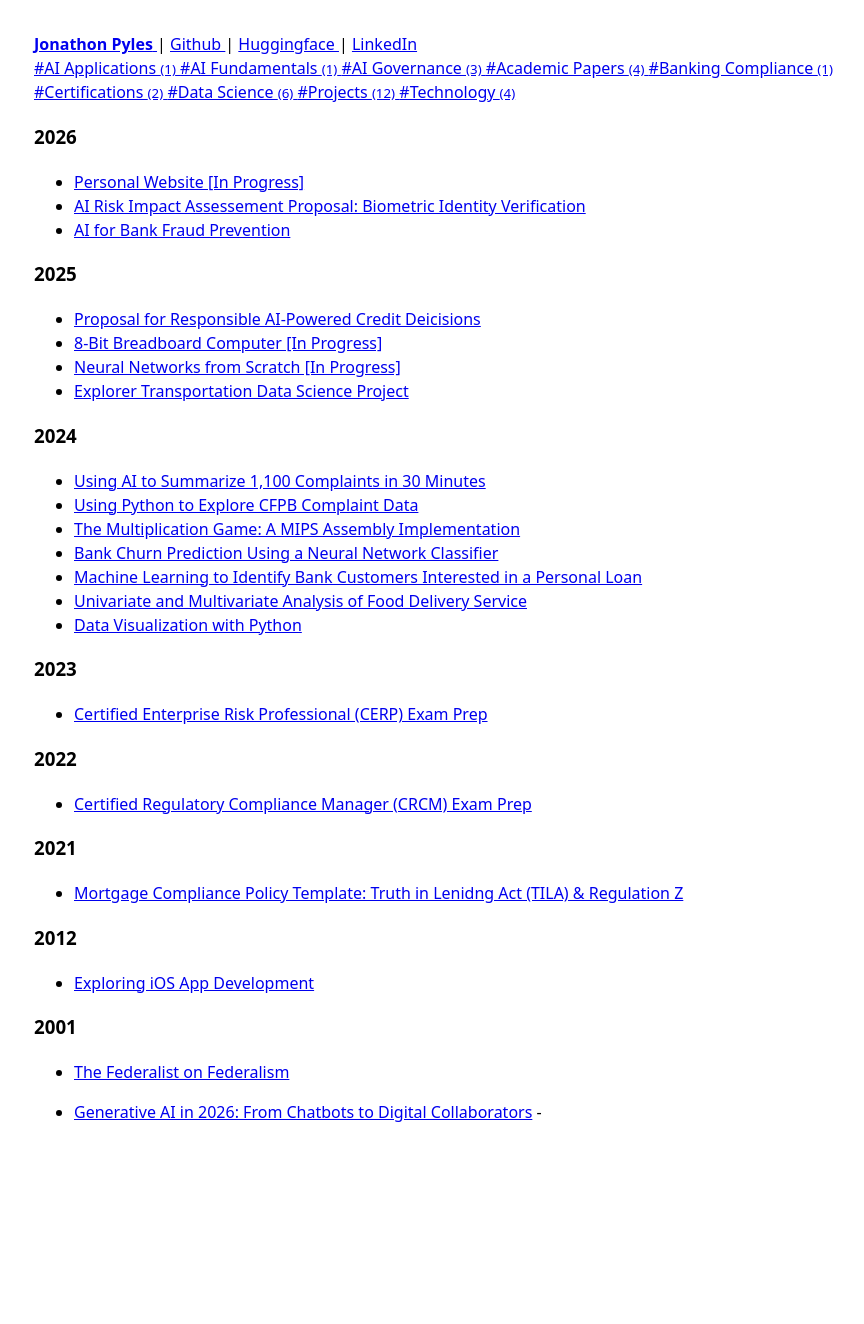
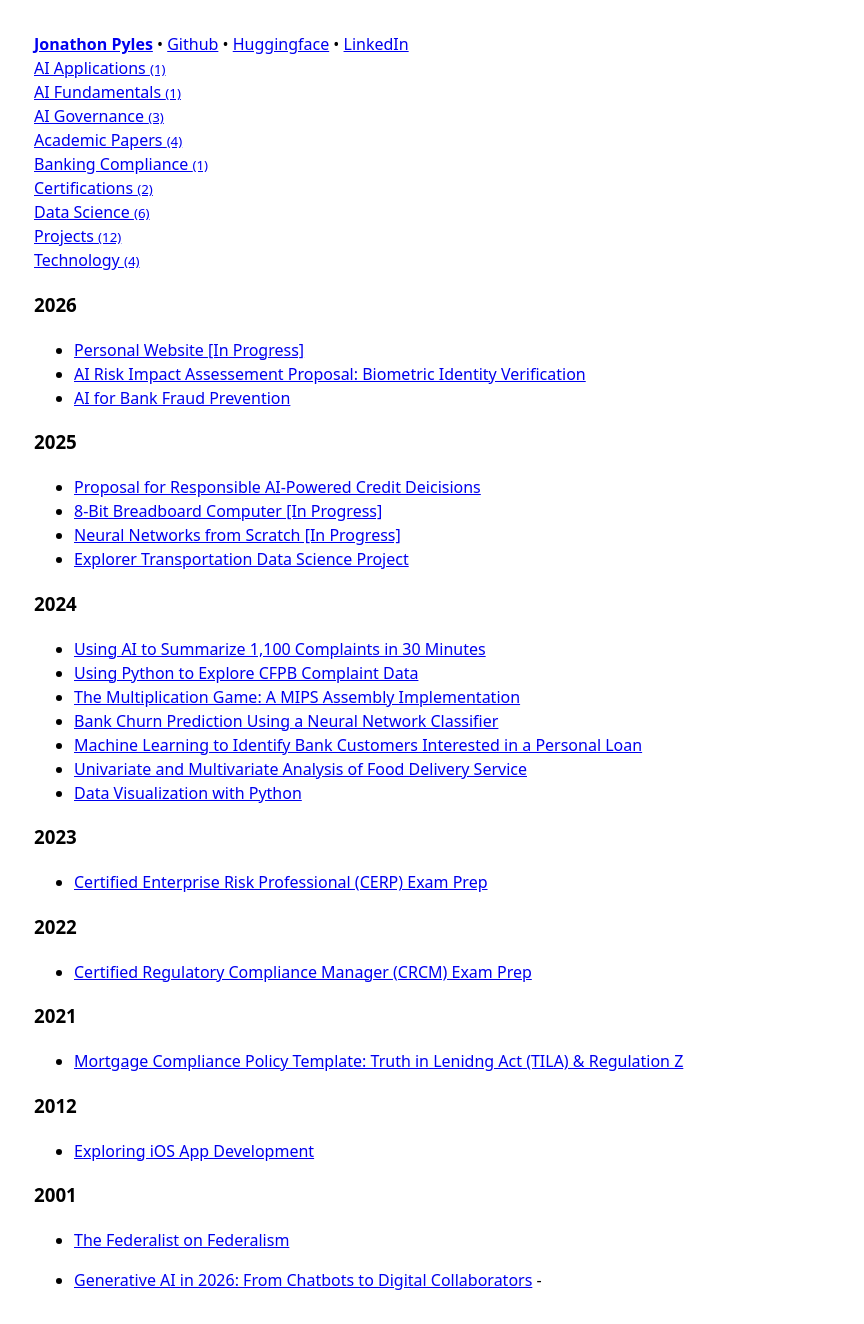
Before and after one commit to JNPyles/JNPyles.github.io, a Jekyll site: the page built from index.html, in a window 1280 px wide. Shown: the whole page, without its empty margins (206-1070 px from the left). Built offline with Jekyll 4.4.1, drawn with Linux system fonts in a browser that asks for light colours; nearby versions of some CDN libraries; before the commit the page ends 1156 px from its top, so only the background shows below that.

Commit message:
Website Updates

```diff
--- a/_layouts/default.html
+++ b/_layouts/default.html
@@ -13,21 +13,10 @@
 <body>
     <nav class="site-nav">
         <div class="nav-links">
-            <a href="/" class="{% if page.url == '/' or page.url == '/index.html' %}active{% endif %}">
-                <b>{{ site.title }}</b>
-            </a>
-             |
-            <a href="https://github.com/JNPyles" target="_blank" aria-label="GitHub">
-                Github
-            </a>
-             |
-            <a href="https://huggingface.co/JNPyles" target="_blank" aria-label="Hugging Face">
-                Huggingface
-            </a>
-             |
-            <a href="https://www.linkedin.com/in/jonathonpyles/" target="_blank" aria-label="LinkedIn">
-                LinkedIn
-            </a>
+            <a href="/" class="{% if page.url == '/' or page.url == '/index.html' %}active{% endif %}"><b>{{ site.title }}</b></a> •
+            <a href="https://github.com/JNPyles" target="_blank" aria-label="GitHub">Github</a> •
+            <a href="https://huggingface.co/JNPyles" target="_blank" aria-label="Hugging Face">Huggingface</a> •
+            <a href="https://www.linkedin.com/in/jonathonpyles/" target="_blank" aria-label="LinkedIn">LinkedIn</a>
          </div>
     </nav>
 
--- a/index.html
+++ b/index.html
@@ -12,8 +12,8 @@
     <nav class="tag-list">
       {% for tag in sorted_tags %}
         <a href="/tags/#{{ tag[0] | slugify }}" class="tag-link">
-          #{{ tag[0] }} <small>({{ tag[1].size }})</small>
-        </a>
+         {{ tag[0] }} <small>({{ tag[1].size }})</small>
+        </a><br/>
       {% endfor %}
     </nav>
   </aside>
```
